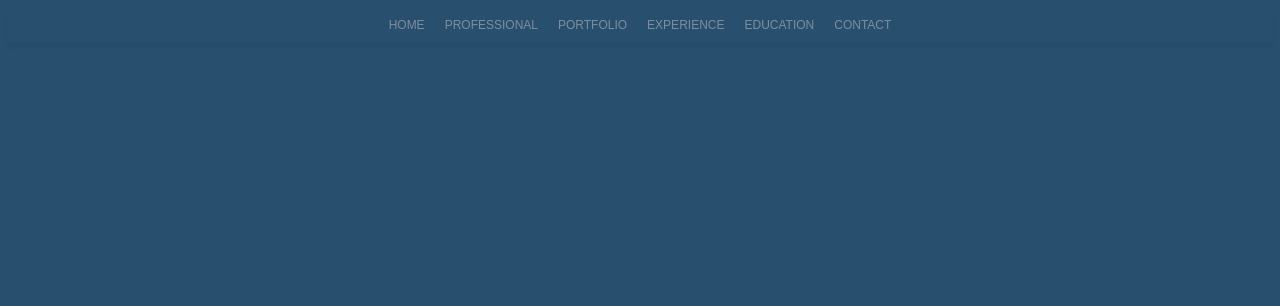
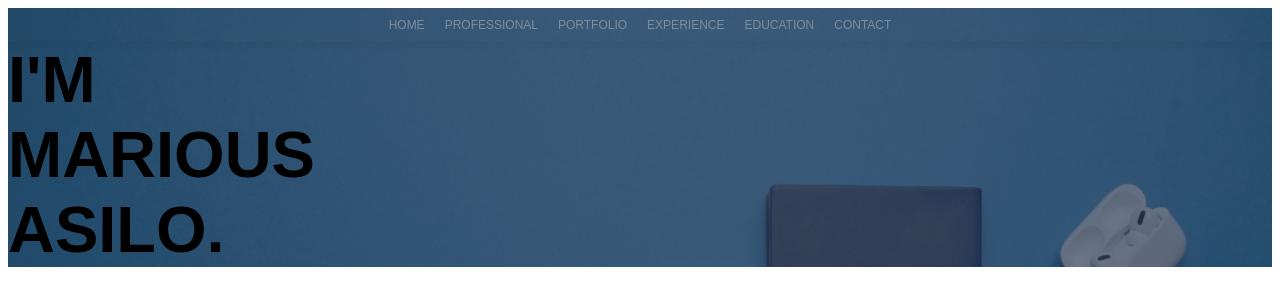
Before and after one commit to mariousasilo/mariousasilo-site, a plain HTML site: page index.html in a window 1280 px wide. Drawn offline with Linux system fonts and the light colour scheme.

Commit message:
Add background image and adjust opacity

```diff
--- a/index.html
+++ b/index.html
@@ -7,6 +7,8 @@
     <title>Marious Asilo | Software Developer</title>
 </head>
 <body>
+    <div class="background">
+        <div class="layer">
             <div class="menu-bar">
                 <div class="menu-options" id="home">HOME</div>
                 <div class="menu-options" id="professional">PROFESSIONAL</div>
@@ -15,5 +17,12 @@
                 <div class="menu-options" id="education">EDUCATION</div>
                 <div class="menu-options" id="contact">CONTACT</div>
             </div>
+            <div class="body">
+                <div class="title" id="im">I'M</div>
+                <div class="title" id="marious">MARIOUS</div>
+                <div class="title" id="asilo">ASILO.</div>
+            </div>
+        </div>
+    </div>
 </body>
 </html>
--- a/styles.css
+++ b/styles.css
@@ -1,8 +1,30 @@
-* {
-    background-color: #294f6f;
+
+.background {
+    position: relative;
+    background-color: rgba(50,65,88,1);
+}
+
+.background::before{
+    content: "";
+    display: block;
+    position: absolute;
+    left: 0;
+    top: 0;
+    width: 100%;
+    height: 100%;
+    opacity: 0.3;
+    background-image: url("./images/Blue\ Personal\ Objects_edited_edited.jpg");
+    background-size: cover;
+    background-repeat: no-repeat;
+    background-position: 50% 0;
+}
+
+.layer{
+    position: relative;
 }
 
 .menu-bar {
+    background-color: rgba(255,255,255,0);
     font-family: "Avenir Light", Arial, Helvetica, sans-serif;
     font-size: 12px;
     color: #7e8d9e;
@@ -19,6 +41,10 @@
 }
 
 .body {
-    font-family: Arial, Helvetica, sans-serif;
+    font-family: Lulo, sans-serif;
     font-weight: 700;
+    font-size: 65px;
+    display: inline-block;
+    justify-content: center;
+    align-items: center;
 }
```
Also changed, not shown: images/Blue Personal Objects_edited_edited.jpg (added). Lines whose indentation alone changed are shown as unchanged.
